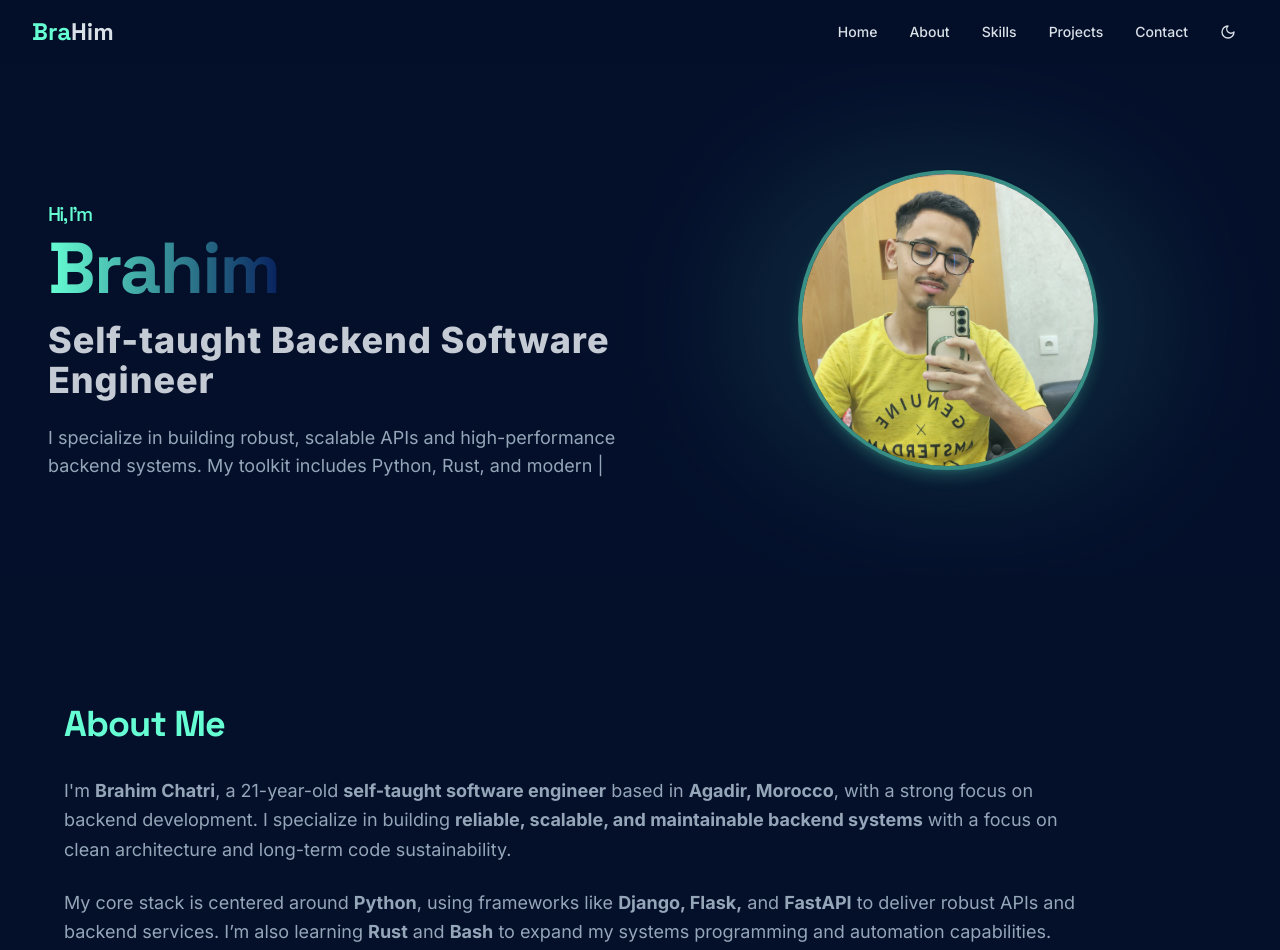
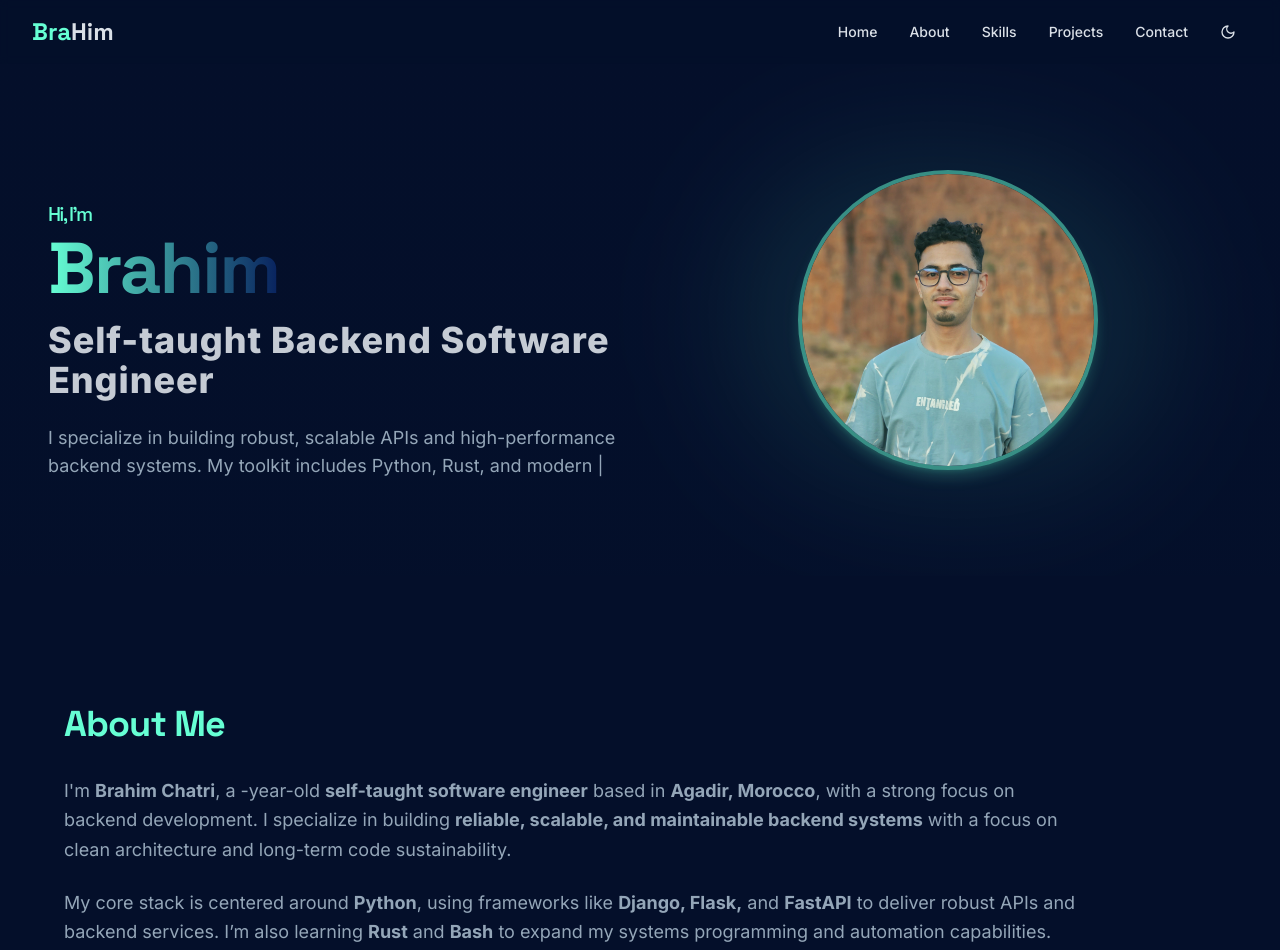
Before and after one commit to BrahimChatri/brahim-portfolio, a Next.js app: page / in a window 1280 px wide. Shown: the top 950 px of the page. Built offline with nearby package versions, Linux system fonts and the light colour scheme.

Commit message:
test: update age calculation and env setup & change hero photo

```diff
--- /dev/null
+++ b/pnpm-workspace.yaml
@@ -0,0 +1,5 @@
+allowBuilds:
+  '@firebase/util': false
+  esbuild: false
+  protobufjs: false
+  sharp: false
--- /dev/null
+++ b/src/calculateAge.js
@@ -0,0 +1,17 @@
+export function calculateAge(dobString) {
+  if (!dobString) return "";
+
+  const dob = new Date(dobString);
+  const today = new Date();
+
+  let age = today.getFullYear() - dob.getFullYear();
+
+  const monthDiff = today.getMonth() - dob.getMonth();
+  const dayDiff = today.getDate() - dob.getDate();
+
+  if (monthDiff < 0 || (monthDiff === 0 && dayDiff < 0)) {
+    age--;
+  }
+
+  return age;
+}
--- a/src/components/sections/about.tsx
+++ b/src/components/sections/about.tsx
@@ -1,4 +1,9 @@
+import { calculateAge } from "../../calculateAge";
+
 const About = () => {
+  const dob = process.env.NEXT_PUBLIC_DOB;
+  const age = calculateAge(dob);
+
   return (
     <section id="about" className="py-20 sm:py-32 fade-in">
       <div className="container mx-auto px-4 sm:px-6 lg:px-8">
@@ -8,7 +13,7 @@ const About = () => {
           </h2>
           <div className="space-y-6 text-lg text-muted-foreground leading-relaxed">
             <p>
-              I'm <strong>Brahim Chatri</strong>, a 21-year-old <strong>self-taught software engineer</strong> based in <strong>Agadir, Morocco</strong>, with a strong focus on backend development. I specialize in building <strong>reliable, scalable, and maintainable backend systems</strong> with a focus on clean architecture and long-term code sustainability.
+              I'm <strong>Brahim Chatri</strong>, a {age}-year-old <strong>self-taught software engineer</strong> based in <strong>Agadir, Morocco</strong>, with a strong focus on backend development. I specialize in building <strong>reliable, scalable, and maintainable backend systems</strong> with a focus on clean architecture and long-term code sustainability.
             </p>
             <p>
               My core stack is centered around <strong>Python</strong>, using frameworks like <strong>Django, Flask,</strong> and <strong>FastAPI</strong> to deliver robust APIs and backend services. I’m also learning <strong>Rust</strong> and <strong>Bash</strong> to expand my systems programming and automation capabilities. Alongside that, I work with tools like <strong>Git, Docker, Linux (Ubuntu)</strong>, and basic <strong>CI/CD</strong> to streamline development and deployment workflows. I also explore <strong>modern AI tools</strong> to boost my productivity and automate repetitive tasks wherever possible.
--- a/src/components/sections/hero.tsx
+++ b/src/components/sections/hero.tsx
@@ -65,7 +65,7 @@ const Hero = () => {
               transition={{ type: 'spring', stiffness: 300 }}
             >
               <Image
-                src="/hero-image.jpg"
+                src="/hero.jpeg"
                 alt="Brahim's profile photo"
                 width={400}
                 height={400}
```
Also changed, not shown: public/hero.jpeg (added).
